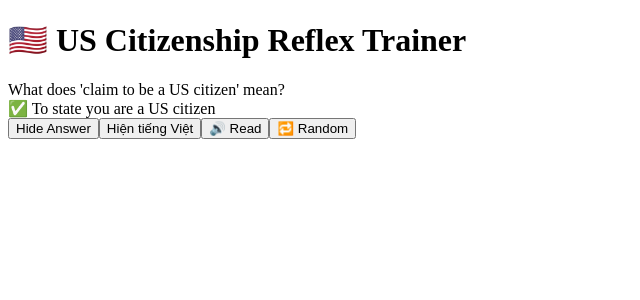
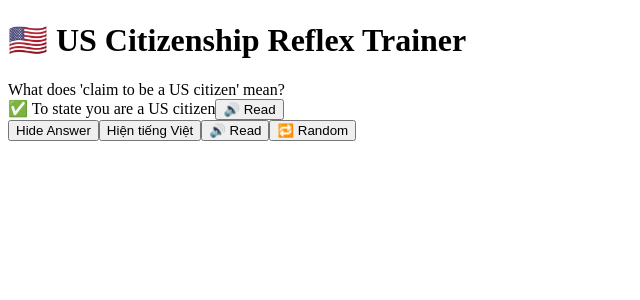
Before and after one commit to nampham-us/english-reflex-practice-immigration, a Next.js app: page / in a window 1280 px wide. Both pictures are taken after a click on the button "Show Answer". Shown: the top 300 px of the page, without its empty margins (0-640 px from the left). Built offline with nearby package versions, Linux system fonts and the light colour scheme.

Commit message:
Update index.tsx

```diff
--- a/pages/index.tsx
+++ b/pages/index.tsx
@@ -119,7 +119,10 @@ export default function App() {
       <h1 className="text-2xl font-bold">🇺🇸 US Citizenship Reflex Trainer</h1>
       <div className="text-xl font-medium">{item.question}</div>
 
-      {showAnswer && <div className="text-green-700">✅ {item.answer}</div>}
+      {showAnswer && <div className="text-green-700">
+        ✅ {item.answer}
+        <Button onClick={() => speak(item.answer)}>🔊 Read</Button>
+        </div>}
       {showVietnamese && <div className="text-gray-500 italic">🇻🇳 {item.vietnamese}</div>}
 
       <div className="flex gap-2 flex-wrap justify-center">
```
